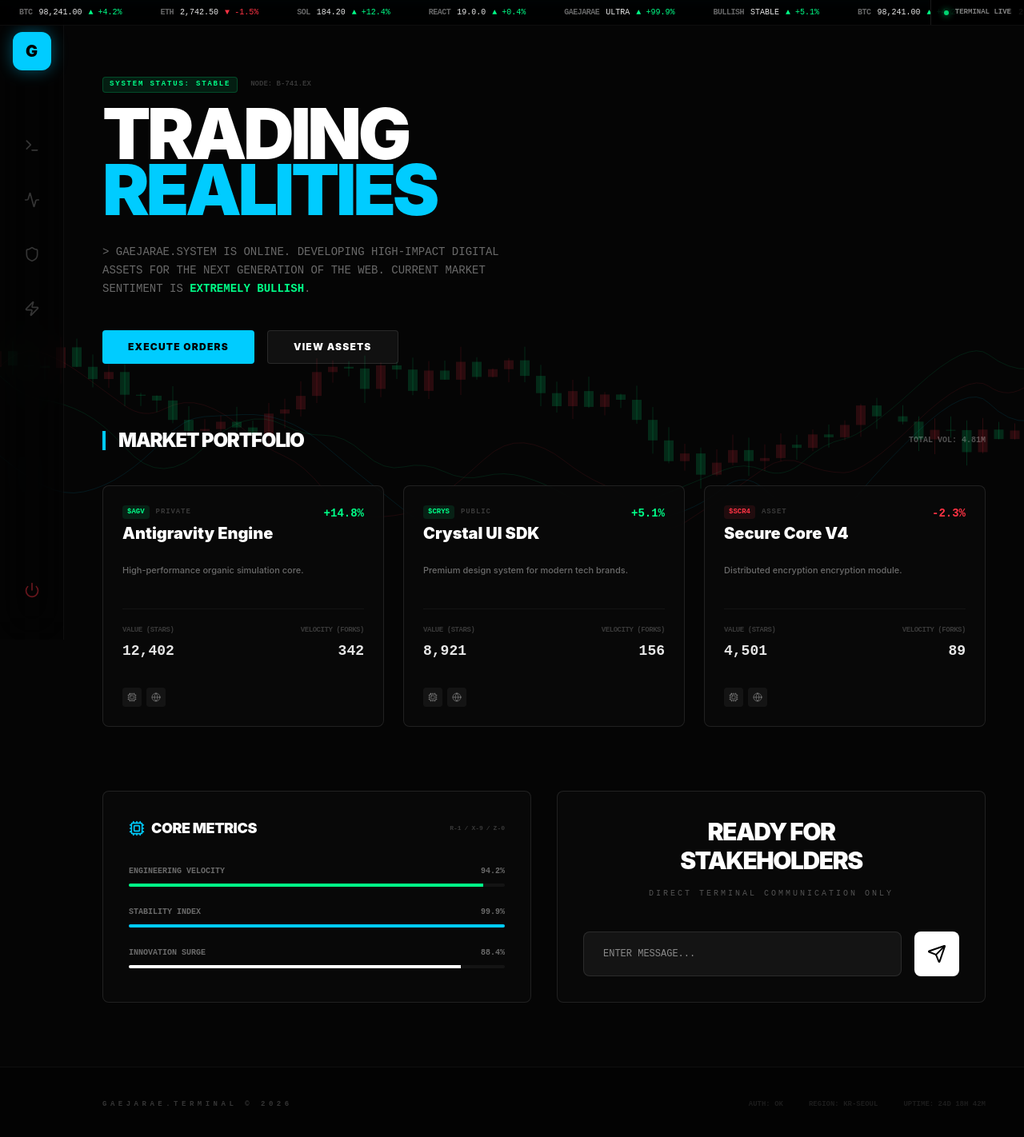
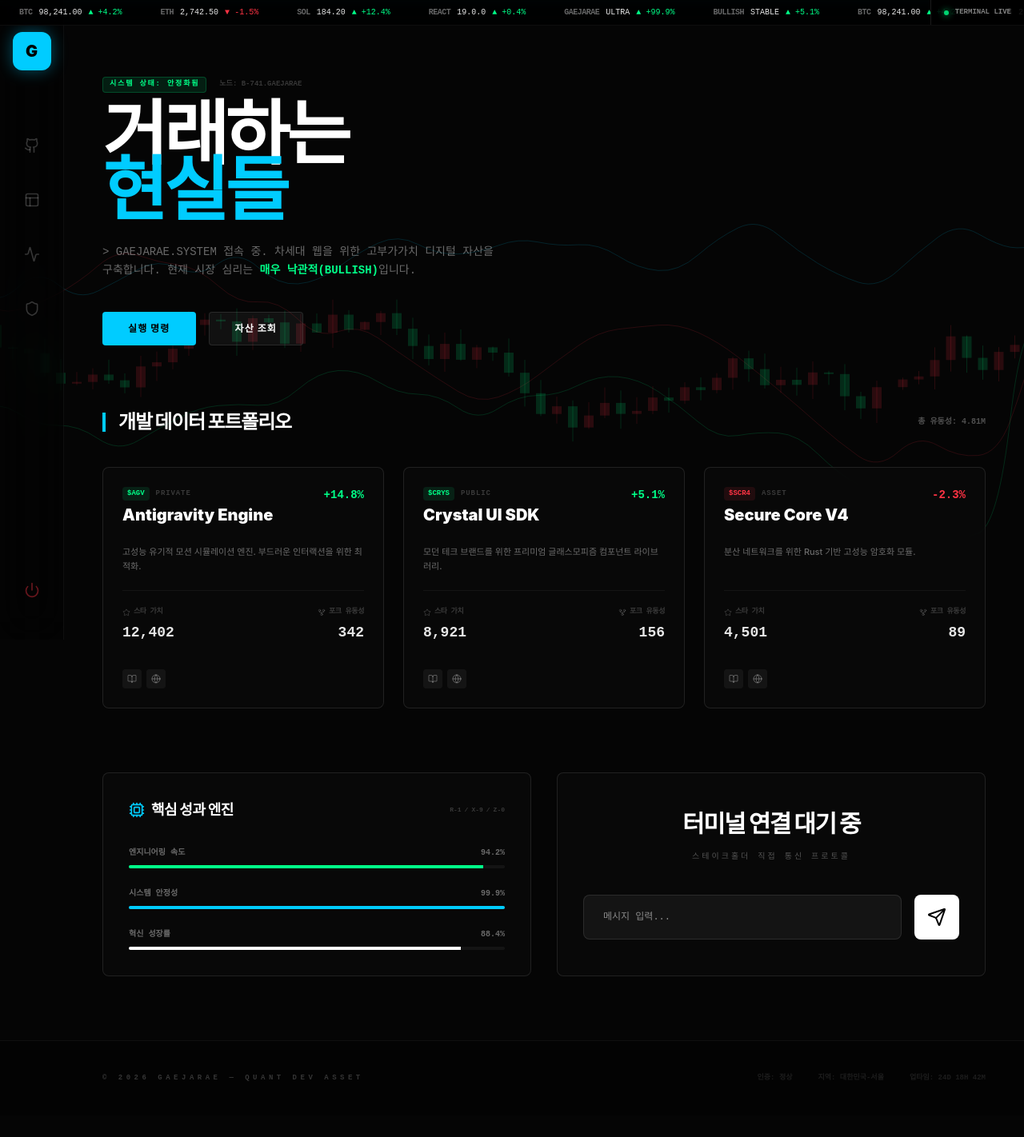
Before and after one commit to gaejarae/gaejarae.github.io, a React (Vite) app: page / in a window 1280 px wide. Shown: the top 1422 px of the page at 80% size. After the commit the page ends 1395 px from the top, so only its background shows below. Built offline with nearby package versions, Linux system fonts and the light colour scheme.

Commit message:
feat: deliver final korean interactive cyber terminal

```diff
--- a/src/App.tsx
+++ b/src/App.tsx
@@ -1,15 +1,15 @@
 import TickerTape from './components/TickerTape';
 import CyberMarketBackground from './components/CyberMarketBackground';
 import AssetCard from './components/AssetCard';
+import { Activity, Shield, Power, Cpu, Send, Layout, Github } from 'lucide-react';
 import { motion } from 'framer-motion';
-import { Activity, Terminal, Shield, Zap, Power, Cpu, Send } from 'lucide-react';
 
 function App() {
   const assets = [
     {
       title: "Antigravity Engine",
       symbol: "AGV",
-      description: "High-performance organic simulation core.",
+      description: "고성능 유기적 모션 시뮬레이션 엔진. 부드러운 인터랙션을 위한 최적화.",
       stars: 12402,
       forks: 342,
       change: "+14.8%",
@@ -18,7 +18,7 @@ function App() {
     {
       title: "Crystal UI SDK",
       symbol: "CRYS",
-      description: "Premium design system for modern tech brands.",
+      description: "모던 테크 브랜드를 위한 프리미엄 글래스모피즘 컴포넌트 라이브러리.",
       stars: 8921,
       forks: 156,
       change: "+5.1%",
@@ -27,7 +27,7 @@ function App() {
     {
       title: "Secure Core V4",
       symbol: "SCR4",
-      description: "Distributed encryption encryption module.",
+      description: "분산 네트워크를 위한 Rust 기반 고성능 암호화 모듈.",
       stars: 4501,
       forks: 89,
       change: "-2.3%",
@@ -40,13 +40,13 @@ function App() {
       <CyberMarketBackground />
       <TickerTape />
 
-      {/* Sidebar Navigation */}
+      {/* 왼쪽 내비게이션 바 */}
       <aside className="fixed left-0 top-0 h-full w-20 z-50 border-r border-white/5 bg-black/40 backdrop-blur-xl flex flex-col items-center py-10 gap-8">
         <div className="w-12 h-12 rounded-xl bg-cyber-blue flex items-center justify-center text-black font-black text-xl shadow-[0_0_20px_rgba(0,204,255,0.4)]">
           G
         </div>
         <nav className="flex flex-col gap-6 mt-10">
-          {[Terminal, Activity, Shield, Zap].map((Icon, i) => (
+          {[Github, Layout, Activity, Shield].map((Icon, i) => (
             <button key={i} className="p-3 rounded-lg text-white/20 hover:text-cyber-blue hover:bg-white/5 transition-all">
               <Icon className="w-5 h-5" />
             </button>
@@ -60,7 +60,7 @@ function App() {
       </aside>
 
       <main className="pl-32 pr-12 pt-24 pb-20">
-        {/* Hero Terminal */}
+        {/* 메인 히어로 섹션 */}
         <section className="mb-20">
           <div className="max-w-[800px]">
             <motion.div
@@ -68,8 +68,8 @@ function App() {
               animate={{ opacity: 1, x: 0 }}
               className="flex items-center gap-4 mb-4"
             >
-              <div className="px-2 py-0.5 bg-bull/10 border border-bull/20 rounded font-mono text-[9px] font-black text-bull uppercase tracking-[0.2em]">System Status: Stable</div>
-              <div className="font-mono text-[9px] text-white/20 font-bold">NODE: B-741.EX</div>
+              <div className="px-2 py-0.5 bg-bull/10 border border-bull/20 rounded font-mono text-[9px] font-black text-bull uppercase tracking-[0.2em]">시스템 상태: 안정화됨</div>
+              <div className="font-mono text-[9px] text-white/20 font-bold uppercase">노드: B-741.GAEJARAE</div>
             </motion.div>
             <motion.h1
               initial={{ opacity: 0, y: 20 }}
@@ -77,8 +77,8 @@ function App() {
               transition={{ delay: 0.2 }}
               className="text-[10vw] md:text-[88px] font-heading font-black leading-[0.8] tracking-tighter mb-8"
             >
-              TRADING <br />
-              <span className="text-cyber-blue text-glow">REALITIES</span>
+              거래하는<br />
+              <span className="text-cyber-blue text-glow">현실들</span>
             </motion.h1>
             <motion.p
               initial={{ opacity: 0 }}
@@ -86,8 +86,8 @@ function App() {
               transition={{ delay: 0.4 }}
               className="text-white/40 text-sm md:text-md max-w-[500px] leading-relaxed font-mono"
             >
-              &gt; GAEJARAE.SYSTEM IS ONLINE. DEVELOPING HIGH-IMPACT DIGITAL ASSETS FOR THE NEXT GENERATION OF THE WEB.
-              CURRENT MARKET SENTIMENT IS <span className="text-bull font-bold">EXTREMELY BULLISH</span>.
+              &gt; GAEJARAE.SYSTEM 접속 중. 차세대 웹을 위한 고부가가치 디지털 자산을 구축합니다.
+              현재 시장 심리는 <span className="text-bull font-bold">매우 낙관적(BULLISH)</span>입니다.
             </motion.p>
 
             <motion.div
@@ -96,20 +96,20 @@ function App() {
               transition={{ delay: 0.6 }}
               className="mt-10 flex gap-4"
             >
-              <button className="px-8 py-3 bg-cyber-blue text-black font-black text-xs uppercase tracking-widest rounded hover:shadow-[0_0_25px_rgba(0,204,255,0.4)] transition-all">Execute Orders</button>
-              <button className="px-8 py-3 bg-white/5 border border-white/10 text-white font-black text-xs uppercase tracking-widest rounded hover:bg-white/10 transition-all">View Assets</button>
+              <button className="px-8 py-3 bg-cyber-blue text-black font-black text-xs uppercase tracking-widest rounded hover:shadow-[0_0_25px_rgba(0,204,255,0.4)] transition-all">실행 명령</button>
+              <button className="px-8 py-3 bg-white/5 border border-white/10 text-white font-black text-xs uppercase tracking-widest rounded hover:bg-white/10 transition-all">자산 조회</button>
             </motion.div>
           </div>
         </section>
 
-        {/* Asset Grid */}
+        {/* 저장소/자산 그리드 */}
         <section className="mb-20">
           <div className="flex items-center justify-between mb-10">
             <div className="flex items-center gap-4">
               <div className="w-1 h-6 bg-cyber-blue" />
-              <h2 className="text-2xl font-heading font-black uppercase tracking-tighter">Market Portfolio</h2>
+              <h2 className="text-2xl font-heading font-black uppercase tracking-tighter">개발 데이터 포트폴리오</h2>
             </div>
-            <div className="font-mono text-[10px] text-white/30 font-bold uppercase">Total Vol: 4.81M</div>
+            <div className="font-mono text-[10px] text-white/30 font-bold uppercase">총 유동성: 4.81M</div>
           </div>
 
           <div className="grid grid-cols-1 md:grid-cols-2 lg:grid-cols-3 gap-6">
@@ -119,12 +119,12 @@ function App() {
           </div>
         </section>
 
-        {/* Bottom Control Pane */}
+        {/* 핵심 성과 지표 */}
         <section className="grid grid-cols-1 lg:grid-cols-2 gap-8">
           <div className="cyber-pane p-8 relative overflow-hidden group">
             <div className="flex items-center justify-between mb-8">
               <h3 className="font-heading font-black text-lg uppercase tracking-tight flex items-center gap-2">
-                <Cpu className="w-5 h-5 text-cyber-blue" /> Core Metrics
+                <Cpu className="w-5 h-5 text-cyber-blue" /> 핵심 성과 엔진
               </h3>
               <div className="flex gap-1 text-[8px] font-mono font-black text-white/20">
                 <span>R-1</span><span>/</span><span>X-9</span><span>/</span><span>Z-0</span>
@@ -132,9 +132,9 @@ function App() {
             </div>
             <div className="space-y-6">
               {[
-                { label: "Engineering Velocity", val: "94.2%", color: "bg-bull" },
-                { label: "Stability Index", val: "99.9%", color: "bg-cyber-blue" },
-                { label: "Innovation Surge", val: "88.4%", color: "bg-white" }
+                { label: "엔지니어링 속도", val: "94.2%", color: "bg-bull" },
+                { label: "시스템 안정성", val: "99.9%", color: "bg-cyber-blue" },
+                { label: "혁신 성장률", val: "88.4%", color: "bg-white" }
               ].map((s, i) => (
                 <div key={i}>
                   <div className="flex justify-between font-mono text-[10px] uppercase font-bold text-white/40 mb-2">
@@ -154,10 +154,10 @@ function App() {
           </div>
 
           <div className="cyber-pane p-8 flex flex-col items-center justify-center text-center">
-            <h3 className="text-3xl font-heading font-black uppercase tracking-tighter mb-4 text-glow">READY FOR<br />STAKEHOLDERS</h3>
-            <p className="text-[10px] font-mono text-white/30 uppercase tracking-[0.3em] mb-10">Direct Terminal Communication Only</p>
+            <h3 className="text-3xl font-heading font-black uppercase tracking-tighter mb-4 text-glow">터미널 연결 대기 중</h3>
+            <p className="text-[10px] font-mono text-white/30 uppercase tracking-[0.3em] mb-10">스테이크홀더 직접 통신 프로토콜</p>
             <div className="flex gap-4 w-full">
-              <input type="text" placeholder="ENTER MESSAGE..." className="bg-white/5 border border-white/10 rounded-lg px-6 py-4 flex-1 font-mono text-xs focus:outline-none focus:border-cyber-blue transition-all" />
+              <input type="text" placeholder="메시지 입력..." className="bg-white/5 border border-white/10 rounded-lg px-6 py-4 flex-1 font-mono text-xs focus:outline-none focus:border-cyber-blue transition-all" />
               <button className="w-14 h-14 bg-white text-black rounded-lg flex items-center justify-center hover:bg-cyber-blue transition-all">
                 <Send className="w-6 h-6" />
               </button>
@@ -167,11 +167,11 @@ function App() {
       </main>
 
       <footer className="pl-32 pr-12 py-10 border-t border-white/5 flex justify-between items-center bg-black/40">
-        <div className="font-mono text-[9px] font-bold text-white/20 uppercase tracking-[0.5em]">GAEJARAE.TERMINAL © 2026</div>
+        <div className="font-mono text-[9px] font-bold text-white/20 uppercase tracking-[0.5em]">© 2026 GAEJARAE — QUANT DEV ASSET</div>
         <div className="flex gap-8 font-mono text-[9px] font-bold text-white/10 uppercase hover:text-white/40 transition-all cursor-pointer">
-          <span>Auth: OK</span>
-          <span>Region: KR-SEOUL</span>
-          <span>Uptime: 24d 18h 42m</span>
+          <span>인증: 정상</span>
+          <span>지역: 대한민국-서울</span>
+          <span>업타임: 24d 18h 42m</span>
         </div>
       </footer>
     </div>
--- a/src/components/AssetCard.tsx
+++ b/src/components/AssetCard.tsx
@@ -1,4 +1,4 @@
-import { ArrowUpRight, Globe, Cpu } from 'lucide-react';
+import { ArrowUpRight, Globe, Star, GitFork, BookOpen } from 'lucide-react';
 import { motion } from 'framer-motion';
 
 const AssetCard = ({ title, symbol, change, stars, forks, type, description }: any) => {
@@ -30,26 +30,29 @@ const AssetCard = ({ title, symbol, change, stars, forks, type, description }: a
 
             <div className="grid grid-cols-2 gap-4 border-t border-white/5 pt-5">
                 <div>
-                    <div className="font-mono text-[9px] text-white/20 font-bold uppercase mb-1 tracking-tighter">Value (Stars)</div>
+                    <div className="font-mono text-[9px] text-white/20 font-bold uppercase mb-1 tracking-tighter flex items-center gap-1">
+                        <Star className="w-2.5 h-2.5" /> 스타 가치
+                    </div>
                     <div className="font-mono text-lg font-bold text-white/90">{stars.toLocaleString()}</div>
                 </div>
                 <div className="text-right">
-                    <div className="font-mono text-[9px] text-white/20 font-bold uppercase mb-1 tracking-tighter">Velocity (Forks)</div>
+                    <div className="font-mono text-[9px] text-white/20 font-bold uppercase mb-1 tracking-tighter flex items-center justify-end gap-1">
+                        <GitFork className="w-2.5 h-2.5" /> 포크 유동성
+                    </div>
                     <div className="font-mono text-lg font-bold text-white/90">{forks}</div>
                 </div>
             </div>
 
             <div className="mt-8 flex items-center justify-between">
                 <div className="flex gap-1.5">
-                    <div className="w-6 h-6 rounded bg-white/5 flex items-center justify-center"><Cpu className="w-3 h-3 text-white/30" /></div>
+                    <div className="w-6 h-6 rounded bg-white/5 flex items-center justify-center"><BookOpen className="w-3 h-3 text-white/30" /></div>
                     <div className="w-6 h-6 rounded bg-white/5 flex items-center justify-center"><Globe className="w-3 h-3 text-white/30" /></div>
                 </div>
                 <button className="flex items-center gap-2 font-mono text-[10px] font-bold text-cyber-blue opacity-0 group-hover:opacity-100 transition-all translate-x-4 group-hover:translate-x-0">
-                    Open Execution <ArrowUpRight className="w-3 h-3" />
+                    상세 실행 <ArrowUpRight className="w-3 h-3" />
                 </button>
             </div>
 
-            {/* Decorative Glow */}
             <div className={`absolute -bottom-10 -right-10 w-32 h-32 blur-[64px] transition-opacity duration-500 opacity-0 group-hover:opacity-10 ${isUp ? 'bg-bull' : 'bg-bear'}`} />
         </motion.div>
     );
--- a/src/components/CyberMarketBackground.tsx
+++ b/src/components/CyberMarketBackground.tsx
@@ -2,6 +2,7 @@ import React, { useEffect, useRef } from 'react';
 
 const CyberMarketBackground: React.FC = () => {
     const canvasRef = useRef<HTMLCanvasElement>(null);
+    const mouseRef = useRef({ x: -1000, y: -1000 });
 
     useEffect(() => {
         const canvas = canvasRef.current;
@@ -23,7 +24,7 @@ const CyberMarketBackground: React.FC = () => {
         }
 
         interface Line {
-            points: { x: number; y: number }[];
+            points: { x: number; y: number; originalY: number }[];
             color: string;
             opacity: number;
         }
@@ -38,15 +39,15 @@ const CyberMarketBackground: React.FC = () => {
         for (let i = 0; i < 3; i++) {
             const points = [];
             let lastY = height * 0.5 + (Math.random() - 0.5) * 200;
-            for (let x = 0; x <= width; x += 50) {
+            for (let x = -100; x <= width + 100; x += 50) {
                 const y = lastY + (Math.random() - 0.5) * 100;
-                points.push({ x, y });
+                points.push({ x, y, originalY: y });
                 lastY = y;
             }
             lines.push({
                 points,
                 color: i === 0 ? '#00ff88' : i === 1 ? '#ff3344' : '#00ccff',
-                opacity: 0.1
+                opacity: 0.15
             });
         }
 
@@ -73,43 +74,69 @@ const CyberMarketBackground: React.FC = () => {
             ctx.fillStyle = '#050505';
             ctx.fillRect(0, 0, width, height);
 
+            const mouse = mouseRef.current;
+
             // Draw Lines
             lines.forEach(line => {
                 ctx.beginPath();
                 ctx.strokeStyle = line.color;
-                ctx.globalAlpha = line.opacity;
                 ctx.lineWidth = 1;
+
+                // Interaction: Lines rise when mouse is near
+                line.points.forEach(p => {
+                    const dx = p.x - mouse.x;
+                    const dy = p.y - mouse.y;
+                    const dist = Math.sqrt(dx * dx + dy * dy);
+                    const force = Math.max(0, (200 - dist) / 200);
+
+                    // Push UP (Rise)
+                    p.y = p.originalY - (force * 100);
+
+                    // Movement
+                    p.x -= 0.3;
+                    if (p.x < -100) {
+                        p.x = width + 100;
+                        p.originalY = height * 0.5 + (Math.random() - 0.5) * 200;
+                        p.y = p.originalY;
+                    }
+                });
+
+                line.points.sort((a, b) => a.x - b.x);
+
                 ctx.moveTo(line.points[0].x, line.points[0].y);
                 for (let i = 1; i < line.points.length; i++) {
                     const xc = (line.points[i].x + line.points[i - 1].x) / 2;
                     const yc = (line.points[i].y + line.points[i - 1].y) / 2;
                     ctx.quadraticCurveTo(line.points[i - 1].x, line.points[i - 1].y, xc, yc);
                 }
+
+                // Active glow if mouse is near
+                const lineDist = Math.min(...line.points.map(p => Math.abs(p.x - mouse.x)));
+                ctx.globalAlpha = lineDist < 200 ? 0.4 : line.opacity;
                 ctx.stroke();
-
-                // Move points slightly
-                line.points.forEach(p => {
-                    p.y += (Math.random() - 0.5) * 1.5;
-                    p.x -= 0.5;
-                    if (p.x < -50) p.x = width + 50;
-                });
-                line.points.sort((a, b) => a.x - b.x);
             });
 
             // Draw Candles
             candles.forEach(c => {
-                ctx.globalAlpha = 0.15;
+                const dx = (c.x + c.width / 2) - mouse.x;
+                const dist = Math.abs(dx);
+                const isNear = dist < 150;
+
+                ctx.globalAlpha = isNear ? 0.5 : 0.15;
                 ctx.fillStyle = c.color;
                 ctx.strokeStyle = c.color;
 
+                // Rising effect for candles
+                const lift = isNear ? (150 - dist) / 5 : 0;
+
                 // Wick
                 ctx.beginPath();
-                ctx.moveTo(c.x + c.width / 2, c.low);
-                ctx.lineTo(c.x + c.width / 2, c.high);
+                ctx.moveTo(c.x + c.width / 2, c.low - lift);
+                ctx.lineTo(c.x + c.width / 2, c.high - lift);
                 ctx.stroke();
 
                 // Body
-                const bodyY = Math.min(c.open, c.close);
+                const bodyY = Math.min(c.open, c.close) - lift;
                 const bodyHeight = Math.abs(c.open - c.close);
                 ctx.fillRect(c.x, bodyY, c.width, Math.max(bodyHeight, 1));
 
@@ -135,10 +162,18 @@ const CyberMarketBackground: React.FC = () => {
             height = canvas.height = window.innerHeight;
         };
 
+        const handleMouseMove = (e: MouseEvent) => {
+            mouseRef.current = { x: e.clientX, y: e.clientY };
+        };
+
         window.addEventListener('resize', handleResize);
+        window.addEventListener('mousemove', handleMouseMove);
         animate();
 
-        return () => window.removeEventListener('resize', handleResize);
+        return () => {
+            window.removeEventListener('resize', handleResize);
+            window.removeEventListener('mousemove', handleMouseMove);
+        };
     }, []);
 
     return (
```
